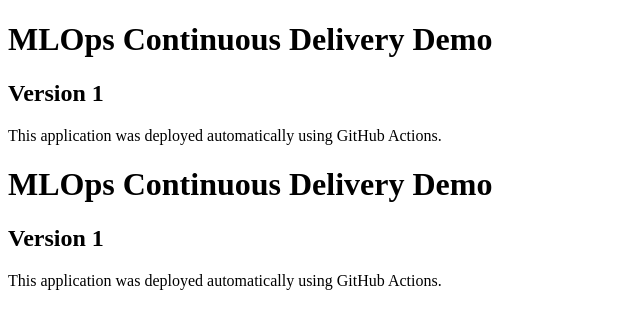
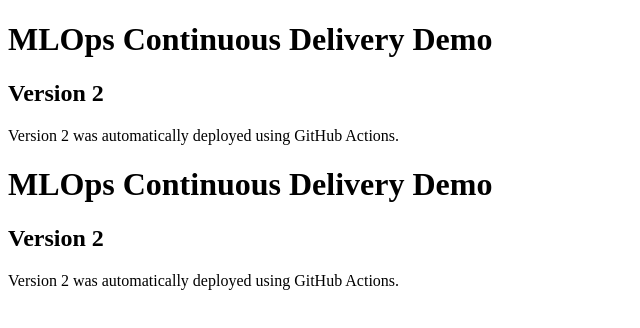
Before and after one commit to sandhyachilakala/cd-demo, a plain HTML site: page index.html in a window 1280 px wide. Shown: the whole page, without its empty margins (0-640 px from the left). Drawn offline with Linux system fonts and the light colour scheme.

Commit message:
Update index.html

```diff
--- a/index.html
+++ b/index.html
@@ -1 +1 @@
-<!DOCTYPE html> <html> <head> <title>MLOps CD Demo</title> </head> <body> <h1>MLOps Continuous Delivery Demo</h1> <h2>Version 1</h2> <p> This application was deployed automatically using GitHub Actions. </p> </body> </html><!DOCTYPE html> <html> <head> <title>MLOps CD Demo</title> </head> <body> <h1>MLOps Continuous Delivery Demo</h1> <h2>Version 1</h2> <p> This application was deployed automatically using GitHub Actions. </p> </body> </html>
+<!DOCTYPE html> <html> <head> <title>MLOps CD Demo</title> </head> <body> <h1>MLOps Continuous Delivery Demo</h1> <h2>Version 2</h2> <p> Version 2 was automatically deployed using GitHub Actions. </p> </body> </html><!DOCTYPE html> <html> <head> <title>MLOps CD Demo</title> </head> <body> <h1>MLOps Continuous Delivery Demo</h1> <h2>Version 2</h2> <p> Version 2 was automatically deployed using GitHub Actions. </p> </body> </html>
```
